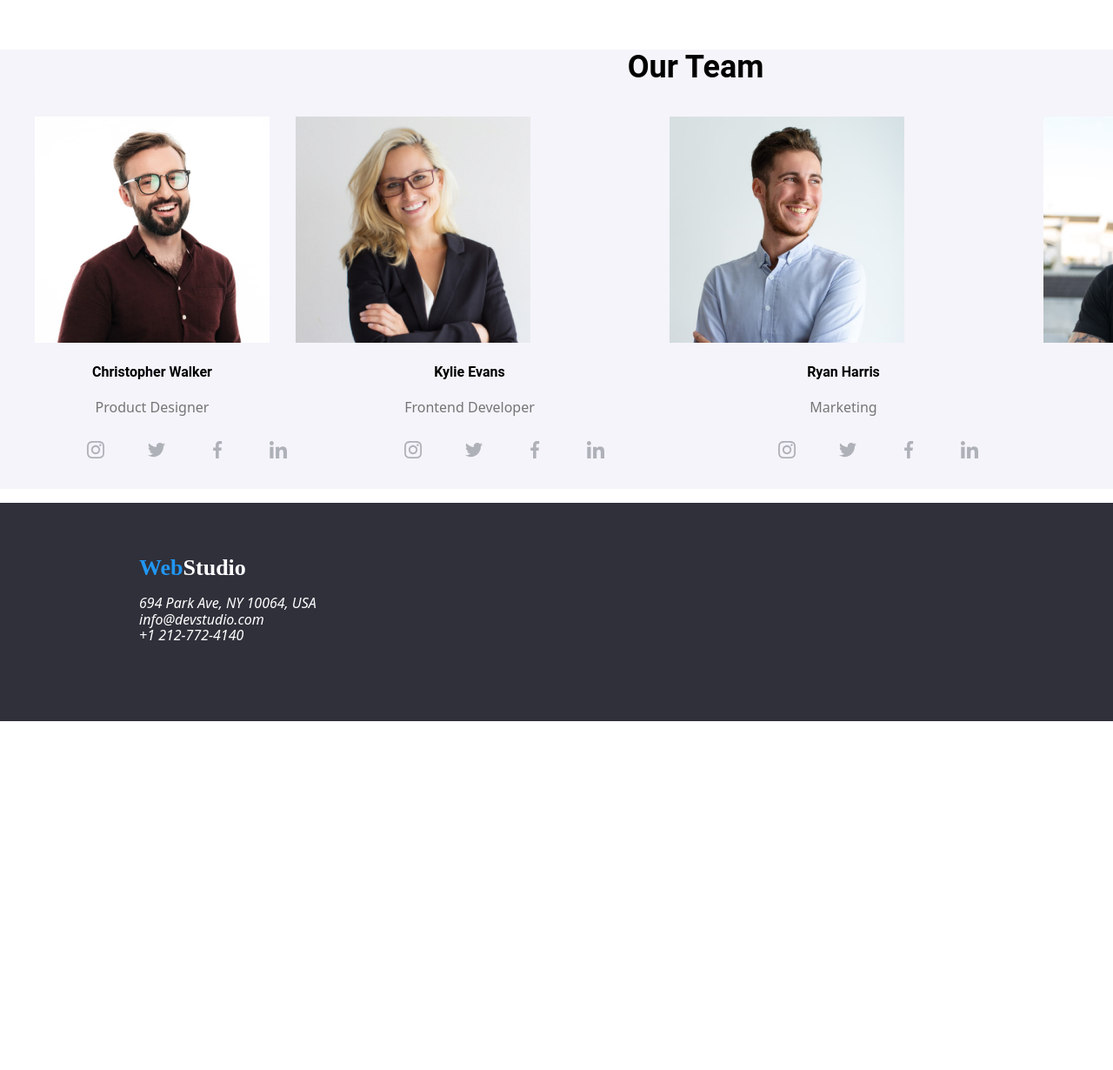
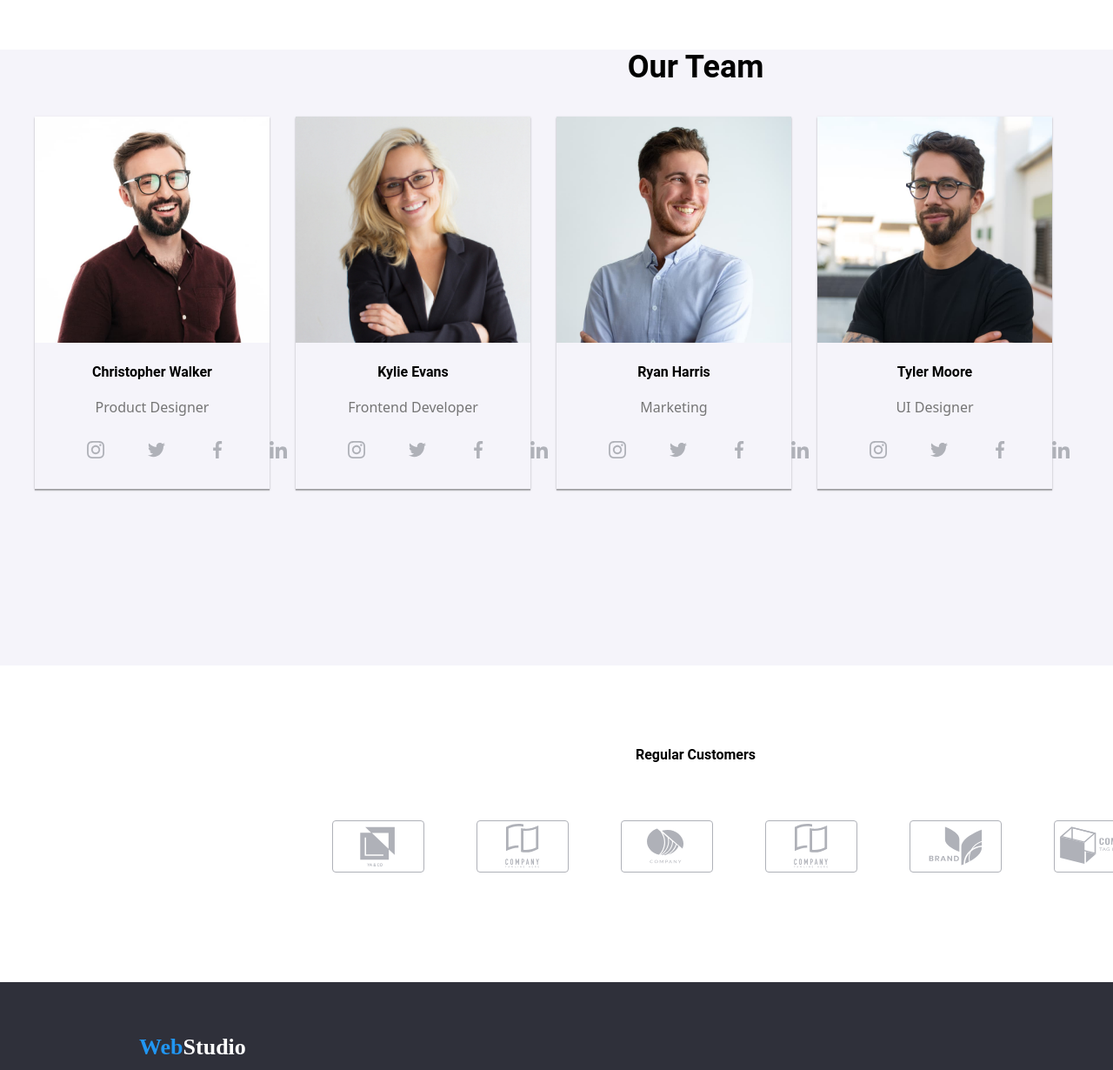
Before and after one commit to Madwtz/goit-markup-hw-04, a plain HTML site: page index.html in a window 1280 px wide. Shown: the part 1430-2660 px from the top of the page at 87% size. Before the commit the page ends 2259 px from the top, so only its background shows below. Drawn offline with nearby package versions, Linux system fonts and the light colour scheme.

Commit message:
section logo-customers added

```diff
--- a/index.html
+++ b/index.html
@@ -266,6 +266,55 @@
             </ul>
           </div>
         </section>
+        <section class="logo-customers">
+          <h4>Regular Customers</h4>
+          <div class="container-logo">
+            <ul class="logo-list">
+              <li>
+                <a href="#" class="icons" aria-label="#">
+                  <svg>
+                    <use href="icons/symbol-defs.svg#icon-logo-05"></use>
+                  </svg>
+                </a>
+              </li>
+              <li>
+                <a href="#" class="icons" aria-label="#">
+                  <svg>
+                    <use href="icons/symbol-defs.svg#icon-logo-01"></use>
+                  </svg>
+                </a>
+              </li>
+              <li>
+                <a href="#" class="icons" aria-label="#">
+                  <svg>
+                    <use href="icons/symbol-defs.svg#icon-logo-02"></use>
+                  </svg>
+                </a>
+              </li>
+              <li>
+                <a href="#" class="icons" aria-label="#">
+                  <svg>
+                    <use href="icons/symbol-defs.svg#icon-logo-01"></use>
+                  </svg>
+                </a>
+              </li>
+              <li>
+                <a href="#" class="icons" aria-label="#">
+                  <svg>
+                    <use href="icons/symbol-defs.svg#icon-logo-03"></use>
+                  </svg>
+                </a>
+              </li>
+              <li>
+                <a href="#" class="icons" aria-label="#">
+                  <svg>
+                    <use href="icons/symbol-defs.svg#icon-logo-04"></use>
+                  </svg>
+                </a>
+              </li>
+            </ul>
+          </div>
+        </section>
       </main>
       <footer class="footer-section">
         <nav>
--- a/styles.css
+++ b/styles.css
@@ -25,6 +25,7 @@ h6 {
 body {
   width: 1600px;
   margin: 0 auto;
+  height: 2930px;
 }
 ul {
   list-style-type: none;
@@ -110,10 +111,17 @@ section.general-section button {
 .skills-section li {
   margin-right: 30px;
 }
+.description-section li {
+  padding: 60px;
+}
+
+.description-section img {
+  width: 370px;
+  height: 294px;
+}
 .team-list,
 .description-list {
   display: flex;
-  justify-content: space-between;
 }
 .description-section h3,
 .team-section h3 {
@@ -123,21 +131,18 @@ section.general-section button {
   font-size: 36px;
   text-align: center;
 }
-
-.description-section li {
-  padding: 60px;
-}
-
-.description-section img {
-  width: 370px;
-  height: 294px;
+.team-list {
+  gap: 30px;
 }
 .team-list {
-  gap: 30px;
+  width: 1170px;
+  height: 428px;
+  align-items: center;
 }
 .team-section .team-list img {
   width: 270px;
   height: 260px;
+  flex-shrink: 0;
 }
 .team-list h4 {
   text-align: center;
@@ -145,12 +150,17 @@ section.general-section button {
 .team-section {
   background-color: #f5f4fa;
   width: 1600px;
-}
-.team-section li + li {
-  width: 1170px;
-  height: 428px;
+  height: 708px;
+  flex-shrink: 0;
 }
 
+.team-list li {
+  box-shadow: 0px 2px 1px 0px rgba(0, 0, 0, 0.2),
+    0px 1px 1px 0px rgba(0, 0, 0, 0.14), 0px 1px 3px 0px rgba(0, 0, 0, 0.12);
+  width: 270px;
+  height: 428px;
+  flex-shrink: 0;
+}
 .team-section p {
   color: #757575;
   text-align: center;
@@ -202,3 +212,25 @@ a {
   width: 20px;
   height: 20px;
 }
+
+.logo-customers h4 {
+  text-align: center;
+  margin-top: 94px;
+  margin-bottom: 50px;
+}
+.icons svg {
+  width: 106px;
+  height: 60px;
+  border-radius: 4px;
+  border: 1px solid #afb1b8;
+}
+.logo-list {
+  width: 170px;
+  height: 92px;
+  margin-bottom: 94px;
+}
+.container-logo,
+.logo-list {
+  display: flex;
+  justify-content: center;
+}
```
Also changed, not shown: icons/symbol-defs.svg (added).
